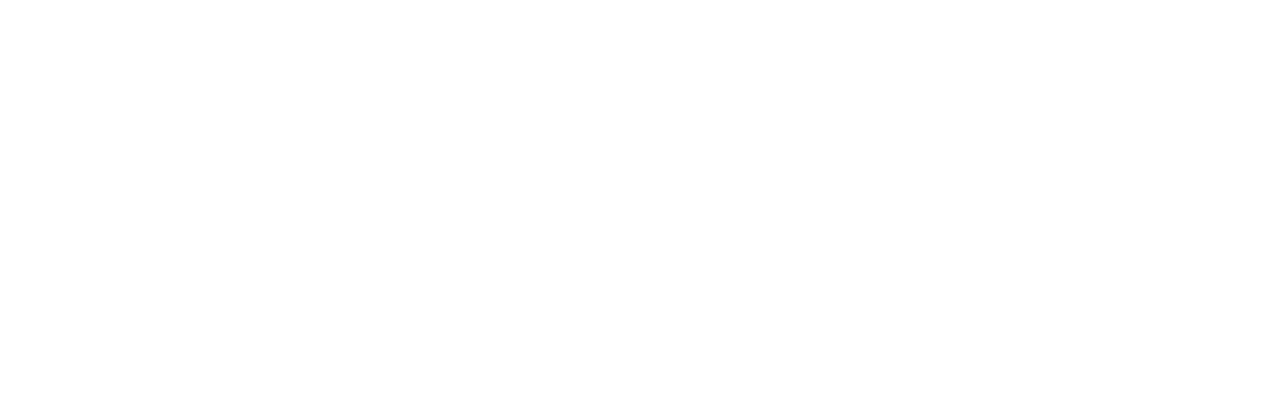
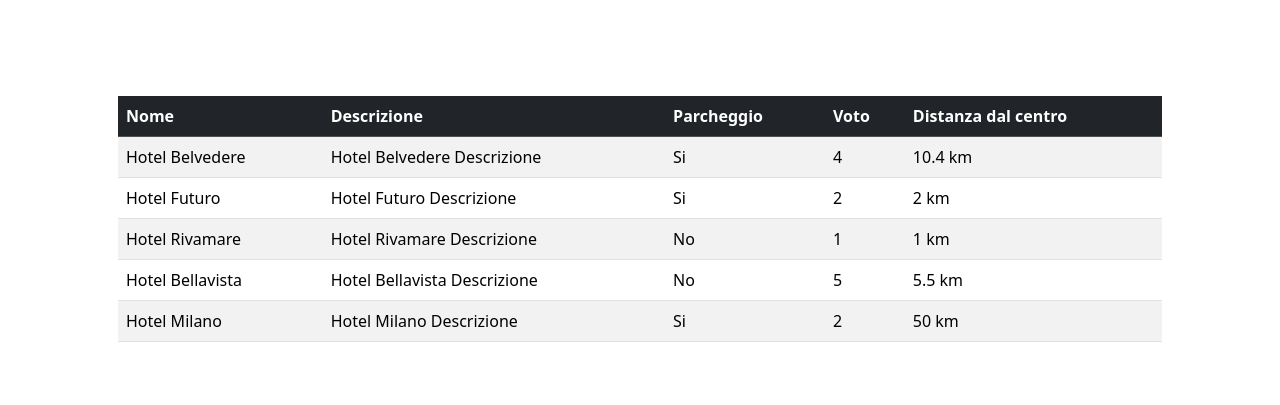
Before and after one commit to vi-ser/php-hotel, a PHP site: page / in a window 1280 px wide. Before the commit the part shown is empty. Shown: the top 405 px of the page. Run offline with PHP 8.4, Linux system fonts and the light colour scheme.

Commit message:
stampa degli hotel

```diff
--- a/index.php
+++ b/index.php
@@ -1,3 +1,48 @@
+<?php
+
+    $hotels = [
+
+        [
+            'name' => 'Hotel Belvedere',
+            'description' => 'Hotel Belvedere Descrizione',
+            'parking' => true,
+            'vote' => 4,
+            'distance_to_center' => 10.4
+        ],
+        [
+            'name' => 'Hotel Futuro',
+            'description' => 'Hotel Futuro Descrizione',
+            'parking' => true,
+            'vote' => 2,
+            'distance_to_center' => 2
+        ],
+        [
+            'name' => 'Hotel Rivamare',
+            'description' => 'Hotel Rivamare Descrizione',
+            'parking' => false,
+            'vote' => 1,
+            'distance_to_center' => 1
+        ],
+        [
+            'name' => 'Hotel Bellavista',
+            'description' => 'Hotel Bellavista Descrizione',
+            'parking' => false,
+            'vote' => 5,
+            'distance_to_center' => 5.5
+        ],
+        [
+            'name' => 'Hotel Milano',
+            'description' => 'Hotel Milano Descrizione',
+            'parking' => true,
+            'vote' => 2,
+            'distance_to_center' => 50
+        ],
+
+    ];
+
+
+?>
+
 <!DOCTYPE html>
 <html lang="en">
 <head>
@@ -10,6 +55,33 @@
 </head>
 <body>
 
+<div class="container p-5 mt-5">
+    <table class="table table-striped">
+        <thead class="table-dark">
+            <tr>
+                <th>Nome</th>
+                <th>Descrizione</th>
+                <th>Parcheggio</th>
+                <th>Voto</th>
+                <th>Distanza dal centro</th>
+            </tr>
+        </thead>
+        <tbody>
+        <?php
+        foreach($hotels as $currentHotel) { ?>
+            <tr>
+                <td><?php echo $currentHotel['name']; ?></td>
+                <td><?php echo $currentHotel['description']; ?></td>
+                <td><?php echo $currentHotel['parking'] ? 'Si' : 'No'; ?></td>
+                <td><?php echo $currentHotel['vote']; ?></td>
+                <td><?php echo $currentHotel['distance_to_center']; ?> km</td>
+            </tr>
+                </tr>
+        <?php } ?>
+        </tbody>
+    </table>
+</div>
+
  <!-- bootstrap -->
  <script src="https://cdn.jsdelivr.net/npm/bootstrap@5.3.3/dist/js/bootstrap.bundle.min.js" integrity="sha384-YvpcrYf0tY3lHB60NNkmXc5s9fDVZLESaAA55NDzOxhy9GkcIdslK1eN7N6jIeHz" crossorigin="anonymous"></script>
 </body>
```
